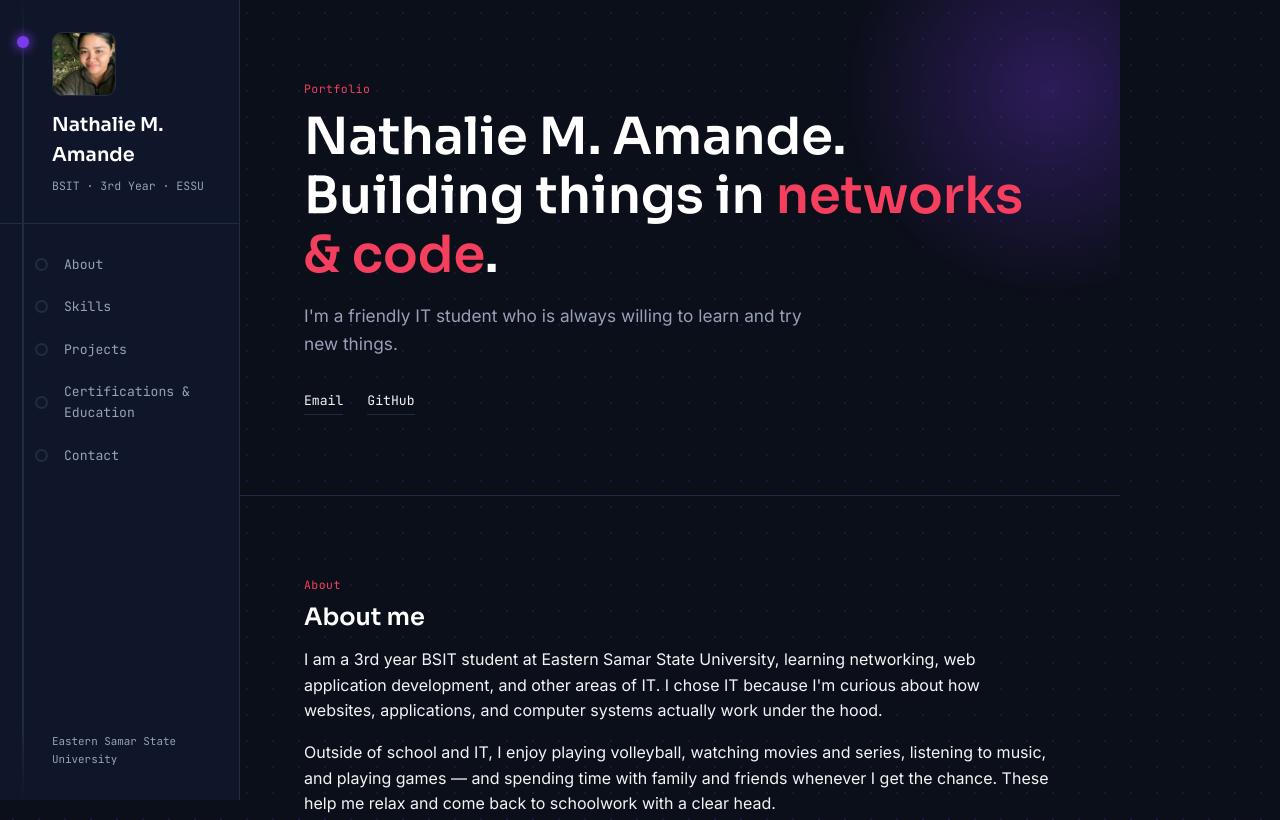
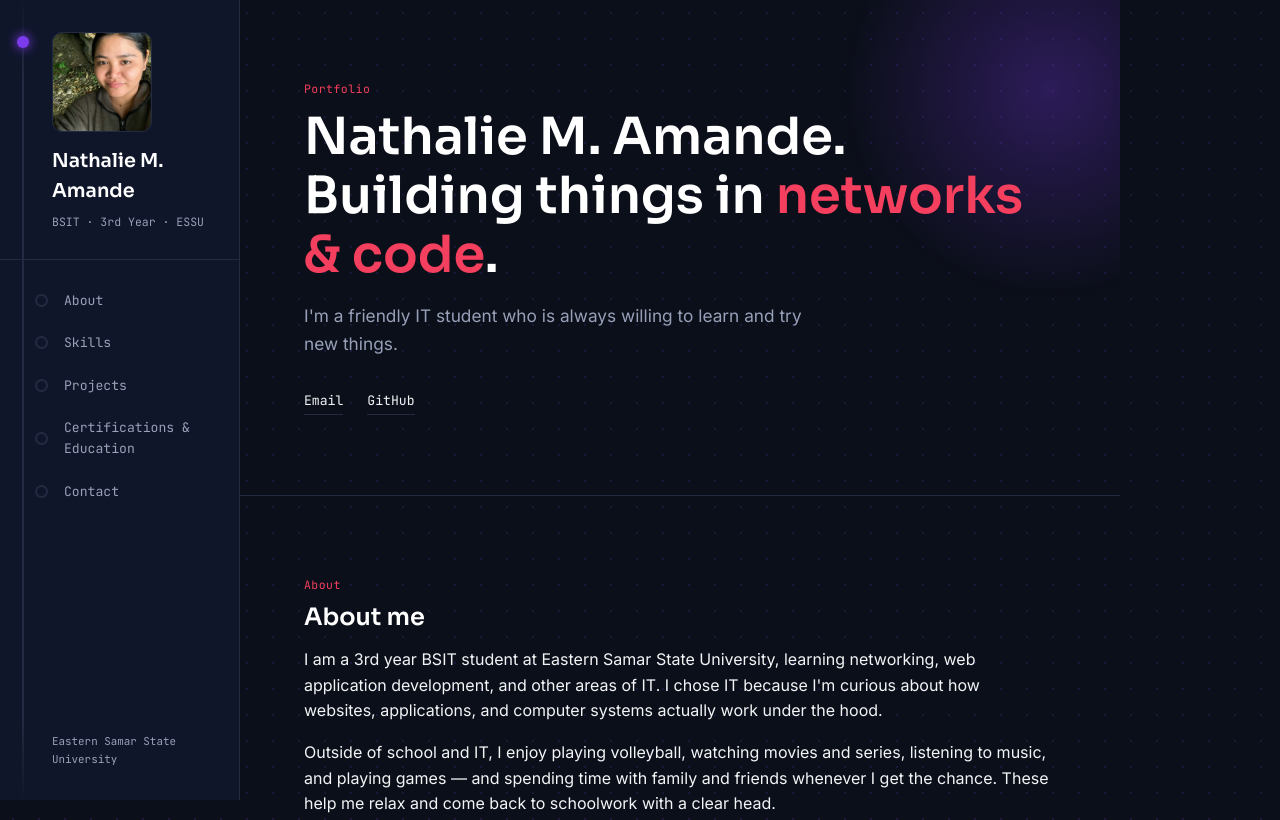
Before and after one commit to ricolouegiecarvajal0/Nath_Repo, a plain HTML site: page index.html in a window 1280 px wide. Shown: the top 820 px of the page. Drawn offline with Linux system fonts and the light colour scheme.

Commit message:
Increase avatar size to 100x100 pixels

```diff
--- a/index.html
+++ b/index.html
@@ -114,7 +114,7 @@
     box-shadow: 0 0 10px 2px rgba(124, 58, 237, 0.65);
   }
   .avatar {
-    width: 64px; height: 64px;
+    width: 100px; height: 100px;
     border-radius: 10px;
     border: 1px solid var(--border);
     background: #1a2138;
```
